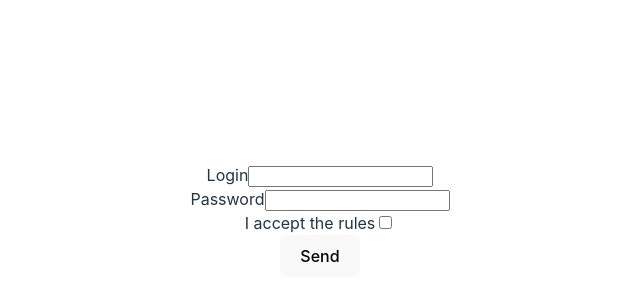
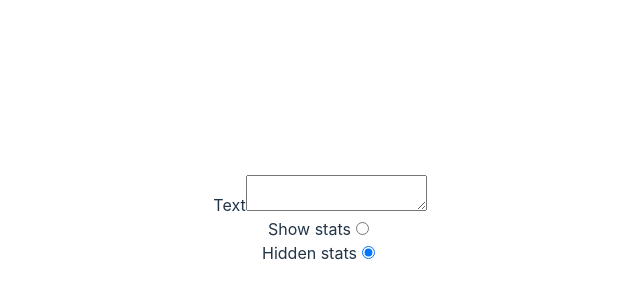
Before and after one commit to MagdalenaTyminska/React-test, a React (Vite) app: page / in a window 1280 px wide. Shown: the part 180-480 px from the top of the page, without its empty margins (320-960 px from the left). Built offline with nearby package versions, Linux system fonts and the light colour scheme.

Commit message:
Forms-hw

```diff
--- a/package.json
+++ b/package.json
@@ -9,7 +9,7 @@
 		"lint": "eslint --report-unused-disable-directives --max-warnings 0",
 		"prettify": "npx prettier --write",
 		"preview": "vite preview",
-		"typecheck": "tsc --noEmit --jsx react-jsx",
+		"typecheck": "tsc --noEmit --jsx react-jsx --downlevelIteration",
 		"prepare": "husky install",
 		"lint-staged": "npx lint-staged"
 	},
@@ -33,7 +33,7 @@
 		"nanoid": "^5.0.7",
 		"prettier": "^3.3.0",
 		"sass": "^1.72.0",
-		"typescript": "^5.2.2",
+		"typescript": "^5.5.2",
 		"vite": "^5.1.6"
 	}
 }
--- a/src/App.tsx
+++ b/src/App.tsx
@@ -1,12 +1,12 @@
 import './App.scss';
-import { HW1 } from './HW1';
-// import { HW2 } from './HW2';
+// import { HW1 } from './HW1';
+import { HW2 } from './HW2';
 
 export const App = () => {
 	return (
 		<>
-			<HW1 />
-			{/* <HW2 /> */}
+			{/* <HW1 /> */}
+			<HW2 />
 		</>
 	);
 };
--- a/src/HW2.tsx
+++ b/src/HW2.tsx
@@ -1,21 +1,52 @@
-export const HW1 = () => {
+import { ChangeEvent, useState } from 'react';
+import { TextStats } from './TextStats';
+
+export const HW2 = () => {
+	const [text, setText] = useState('');
+	const [stats, setStats] = useState('hide');
+
+	const handleTextChange = (e: ChangeEvent<HTMLTextAreaElement>) => {
+		setText(e.target.value);
+	};
+
+	const handleStatChange = (e: ChangeEvent<HTMLInputElement>) => {
+		setStats(e.target.value);
+	};
+
 	return (
 		<>
-			<form>
 			<div>
-					<label htmlFor='login'>Login</label>
-					<input type='text' name='login' id='login' />
+				<label htmlFor='text'>Text</label>
+				<textarea
+					name='text'
+					id='text'
+					value={text}
+					onChange={handleTextChange}
+				/>
 			</div>
 			<div>
-					<label htmlFor='password'>Password</label>
-					<input type='password' name='password' id='password' />
+				<label htmlFor='show'>Show stats</label>
+				<input
+					type='radio'
+					name='show'
+					id='show'
+					value='show'
+					checked={stats === 'show'}
+					onChange={handleStatChange}
+				/>
 			</div>
 			<div>
-					<label htmlFor='rulesAccepted'>Accept the rules</label>
-					<input type='checkbox' name='rulesAccepted' id='rulesAccepted' />
+				<label htmlFor='hide'>Hidden stats</label>
+				<input
+					type='radio'
+					name='stats'
+					id='hide'
+					value='hide'
+					checked={stats === 'hide'}
+					onChange={handleStatChange}
+				/>
 			</div>
-				<button>Sumbit</button>
-			</form>
+			{stats === 'show' && <TextStats text={text} />}
 		</>
 	);
 };
--- /dev/null
+++ b/src/TextStats.tsx
@@ -0,0 +1,33 @@
+type TextStatsProps = {
+	text: string;
+};
+
+export const TextStats = ({ text }: TextStatsProps) => {
+	const charsCount: {
+		[key: string]: number;
+	} = {};
+
+	const normalizedText = text.toLowerCase().trim();
+
+	[...normalizedText]
+		.filter((el) => el !== ' ')
+		.forEach((letter) => {
+			if (!charsCount[letter]) {
+				charsCount[letter] = 0;
+			}
+			charsCount[letter]++;
+		});
+
+	return (
+		<div>
+			<p>Text length: {text.length}</p>
+			<ul>
+				{Object.keys(charsCount).map((letter) => (
+					<li key={letter}>
+						{letter}: {charsCount[letter]}
+					</li>
+				))}
+			</ul>
+		</div>
+	);
+};
```
Also changed, not shown: src/hooks/useInput.ts (deleted, +0 -12 lines), tsconfig.json (+14 -5 lines), tsconfig.node.json (+6 -2 lines), 1 other file (tests, documents, lock files or other folders). Lines whose indentation alone changed are shown as unchanged.
